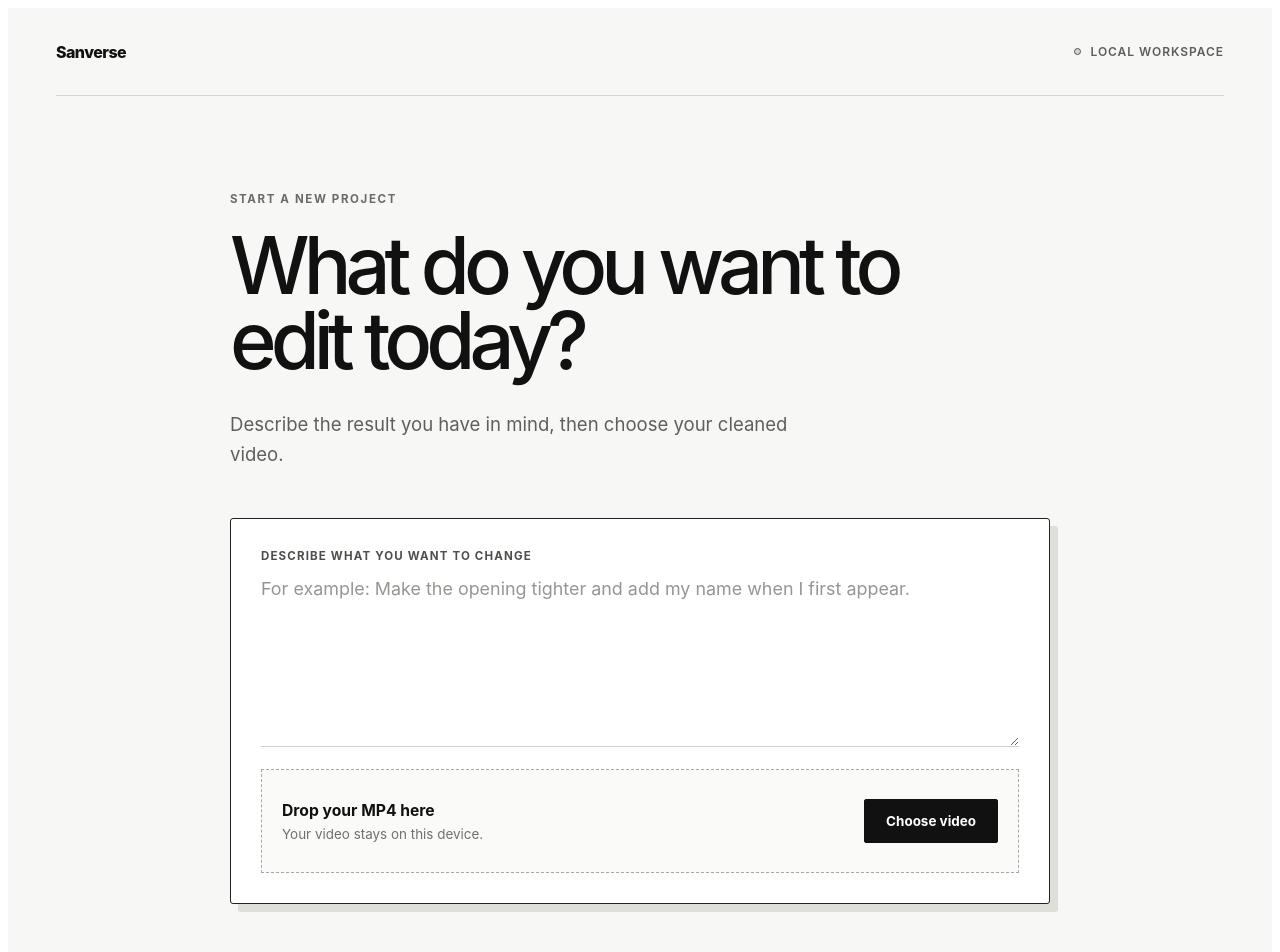
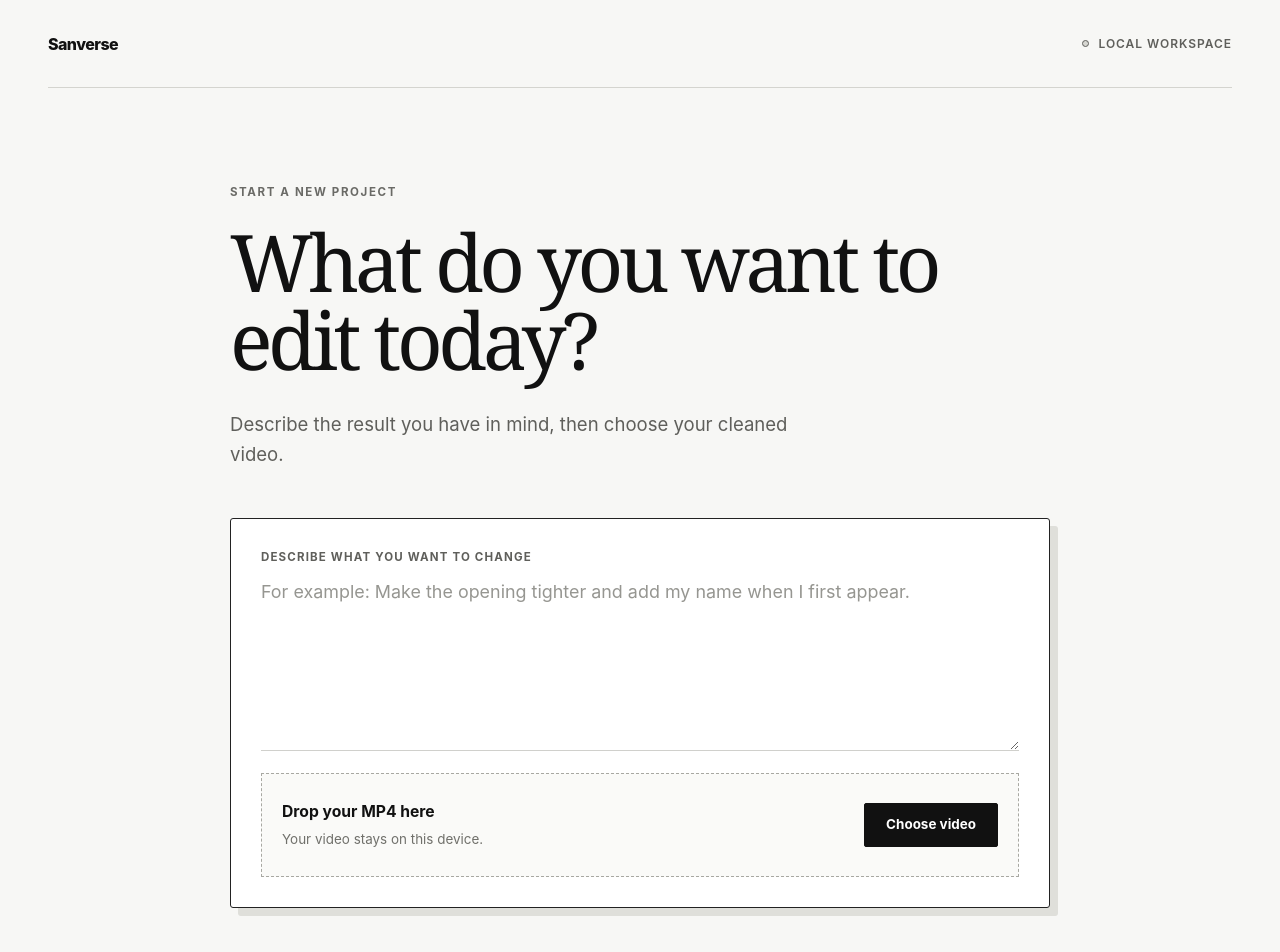
Before and after one commit to budhasantosh010/stage-2-sanverse-video-editing-, a React (Vite) app in the folder apps/web/: page / in a window 1280 px wide. Shown: the top 952 px of the page. Built offline with nearby package versions, Linux system fonts and the light colour scheme.

Commit message:
style: apply accessible Sanverse visual system

```diff
--- a/apps/web/src/main.tsx
+++ b/apps/web/src/main.tsx
@@ -1,6 +1,8 @@
 import { StrictMode } from 'react'
 import { createRoot } from 'react-dom/client'
 
+import './styles/tokens.css'
+import './styles/global.css'
 import { App } from './app/App'
 
 const rootElement = document.getElementById('root')
--- a/apps/web/src/screens/home/HomeScreen.css
+++ b/apps/web/src/screens/home/HomeScreen.css
@@ -1,18 +1,10 @@
 .home-screen {
-  box-sizing: border-box;
   min-height: 100vh;
   padding: 0 48px 56px;
   overflow-x: hidden;
-  color: #111111;
-  background: #f7f7f5;
-  font-family:
-    Inter, ui-sans-serif, -apple-system, BlinkMacSystemFont, "Segoe UI", sans-serif;
-}
-
-.home-screen *,
-.home-screen *::before,
-.home-screen *::after {
-  box-sizing: inherit;
+  color: var(--color-ink);
+  background: var(--color-canvas);
+  font-family: var(--font-body);
 }
 
 .home-screen__topbar {
@@ -22,7 +14,7 @@
   width: min(100%, 1280px);
   height: 88px;
   margin: 0 auto;
-  border-bottom: 1px solid #d5d5d1;
+  border-bottom: 1px solid var(--color-border-soft);
 }
 
 .home-screen__wordmark {
@@ -35,7 +27,7 @@
   display: inline-flex;
   gap: 9px;
   align-items: center;
-  color: #5d5d59;
+  color: var(--color-text-muted);
   font-size: 0.75rem;
   font-weight: 600;
   letter-spacing: 0.08em;
@@ -45,9 +37,9 @@
 .home-screen__status-dot {
   width: 7px;
   height: 7px;
-  border: 1px solid #555551;
+  border: 1px solid var(--color-text-muted);
   border-radius: 50%;
-  background: #d6d6d1;
+  background: var(--color-status);
 }
 
 .home-screen__intro {
@@ -58,7 +50,7 @@
 
 .home-screen__eyebrow {
   margin: 0 0 22px;
-  color: #6a6a66;
+  color: var(--color-text-secondary);
   font-size: 0.72rem;
   font-weight: 700;
   letter-spacing: 0.14em;
@@ -69,31 +61,32 @@
   max-width: 760px;
   margin: 0;
   font-size: clamp(3.35rem, 6.2vw, 6.15rem);
-  font-weight: 540;
-  line-height: 0.95;
-  letter-spacing: -0.075em;
+  font-family: var(--font-display);
+  font-weight: 400;
+  line-height: 0.98;
+  letter-spacing: -0.055em;
 }
 
 .home-screen__lead {
   max-width: 570px;
   margin: 30px 0 48px;
-  color: #5f5f5b;
+  color: var(--color-text-muted);
   font-size: clamp(1rem, 1.5vw, 1.16rem);
   line-height: 1.65;
 }
 
 .home-screen__composer {
   padding: 30px;
-  border: 1px solid #222222;
-  border-radius: 3px;
-  background: #ffffff;
-  box-shadow: 8px 8px 0 #dfdfda;
+  border: var(--border-strong);
+  border-radius: var(--radius-panel);
+  background: var(--color-surface);
+  box-shadow: var(--shadow-editorial);
 }
 
 .home-screen__prompt-label {
   display: block;
   margin-bottom: 12px;
-  color: #4e4e4a;
+  color: var(--color-text-muted);
   font-size: 0.72rem;
   font-weight: 700;
   letter-spacing: 0.1em;
@@ -107,10 +100,10 @@
   padding: 0 0 28px;
   resize: vertical;
   border: 0;
-  border-bottom: 1px solid #d0d0cc;
+  border-bottom: 1px solid var(--color-border-muted);
   border-radius: 0;
   outline: 0;
-  color: #111111;
+  color: var(--color-ink);
   background: transparent;
   font: inherit;
   font-size: 1.12rem;
@@ -118,12 +111,13 @@
 }
 
 .home-screen__prompt::placeholder {
-  color: #969691;
+  color: var(--color-placeholder);
 }
 
 .home-screen__prompt:focus-visible {
-  border-bottom-color: #111111;
-  box-shadow: 0 2px 0 -1px #111111;
+  border-bottom-color: var(--color-ink);
+  outline: var(--focus-ring);
+  outline-offset: var(--focus-offset);
 }
 
 .home-screen__drop-zone {
@@ -134,15 +128,15 @@
   min-height: 104px;
   margin-top: 22px;
   padding: 20px;
-  border: 1px dashed #a8a8a2;
-  background: #fafaf8;
+  border: 1px dashed var(--color-border-dashed);
+  background: var(--color-surface-raised);
 }
 
 .home-screen__drop-zone[data-dragging="true"] {
-  border-color: #111111;
-  outline: 2px solid #111111;
+  border-color: var(--color-ink);
+  outline: 2px solid var(--color-ink);
   outline-offset: 3px;
-  background: #efefeb;
+  background: var(--color-workspace-active);
 }
 
 .home-screen__drop-title,
@@ -157,7 +151,7 @@
 
 .home-screen__drop-note {
   margin-top: 6px;
-  color: #70706b;
+  color: var(--color-text-subtle);
   font-size: 0.84rem;
 }
 
@@ -170,22 +164,22 @@
   justify-content: center;
   padding: 0 21px;
   cursor: pointer;
-  border: 1px solid #111111;
-  border-radius: 2px;
-  color: #ffffff;
-  background: #111111;
+  border: 1px solid var(--color-ink);
+  border-radius: var(--radius-small);
+  color: var(--color-surface);
+  background: var(--color-ink);
   font-size: 0.84rem;
   font-weight: 700;
 }
 
 .home-screen__choose-button:hover {
-  color: #111111;
-  background: #ffffff;
+  color: var(--color-ink);
+  background: var(--color-surface);
 }
 
 .home-screen__choose-button:focus-within {
-  outline: 3px solid #767676;
-  outline-offset: 3px;
+  outline: var(--focus-ring);
+  outline-offset: var(--focus-offset);
 }
 
 .home-screen__file-input {
@@ -200,8 +194,8 @@
 .home-screen__error {
   margin: 16px 0 0;
   padding-left: 13px;
-  border-left: 3px solid #111111;
-  color: #111111;
+  border-left: 3px solid var(--color-ink);
+  color: var(--color-ink);
   font-size: 0.88rem;
   font-weight: 700;
 }
@@ -213,12 +207,12 @@
   width: min(100%, 1280px);
   margin: 0 auto;
   padding: 34px 0 20px;
-  border-top: 1px solid #bdbdb8;
+  border-top: 1px solid var(--color-border-strong);
 }
 
 .home-screen__section-index {
   margin: 0 0 10px;
-  color: #777772;
+  color: var(--color-text-disabled);
   font-size: 0.7rem;
   font-weight: 700;
   letter-spacing: 0.12em;
@@ -234,7 +228,7 @@
 .home-screen__empty {
   align-self: end;
   margin: 0;
-  color: #767671;
+  color: var(--color-text-subtle);
   font-size: 0.94rem;
 }
 
@@ -266,7 +260,7 @@
 
   .home-screen__composer {
     padding: 22px;
-    box-shadow: 5px 5px 0 #dfdfda;
+    box-shadow: var(--shadow-editorial-compact);
   }
 
   .home-screen__drop-zone {
@@ -287,11 +281,3 @@
     align-self: auto;
   }
 }
-
-@media (prefers-reduced-motion: reduce) {
-  .home-screen *,
-  .home-screen *::before,
-  .home-screen *::after {
-    scroll-behavior: auto;
-  }
-}
--- /dev/null
+++ b/apps/web/src/styles/global.css
@@ -0,0 +1,49 @@
+*,
+*::before,
+*::after {
+  box-sizing: border-box;
+}
+
+html {
+  min-width: 320px;
+  background: var(--color-canvas);
+  font-family: var(--font-body);
+  line-height: 1.5;
+  text-rendering: optimizeLegibility;
+  -webkit-font-smoothing: antialiased;
+}
+
+body {
+  min-width: 320px;
+  min-height: 100vh;
+  margin: 0;
+  color: var(--color-ink);
+  background: var(--color-canvas);
+}
+
+button,
+textarea,
+input {
+  font: inherit;
+}
+
+:focus-visible {
+  outline: var(--focus-ring);
+  outline-offset: var(--focus-offset);
+}
+
+::selection {
+  color: var(--color-surface);
+  background: var(--color-ink);
+}
+
+@media (prefers-reduced-motion: reduce) {
+  *,
+  *::before,
+  *::after {
+    scroll-behavior: auto !important;
+    animation-duration: 0.01ms !important;
+    animation-iteration-count: 1 !important;
+    transition-duration: 0.01ms !important;
+  }
+}
--- /dev/null
+++ b/apps/web/src/styles/tokens.css
@@ -0,0 +1,42 @@
+:root {
+  color-scheme: light;
+
+  --color-ink: #111111;
+  --color-ink-strong: #000000;
+  --color-canvas: #f7f7f5;
+  --color-surface: #ffffff;
+  --color-surface-raised: #fafaf8;
+  --color-surface-subtle: #f8f8f6;
+  --color-workspace: #eeeeeb;
+  --color-workspace-active: #efefeb;
+  --color-track: #e4e4e0;
+  --color-control-disabled: #ddddda;
+  --color-status: #d6d6d1;
+  --color-shadow: #dfdfda;
+  --color-video-frame: #171717;
+
+  --color-text-muted: #5f5f5b;
+  --color-text-secondary: #6a6a66;
+  --color-text-subtle: #70706b;
+  --color-text-disabled: #777773;
+  --color-placeholder: #969691;
+
+  --color-border-ink: #222222;
+  --color-border: #c8c8c3;
+  --color-border-soft: #d4d4cf;
+  --color-border-muted: #d0d0cc;
+  --color-border-strong: #bdbdb8;
+  --color-border-dashed: #a8a8a2;
+
+  --font-body: Inter, ui-sans-serif, -apple-system, BlinkMacSystemFont, "Segoe UI", sans-serif;
+  --font-display: Georgia, "Times New Roman", Times, serif;
+
+  --border-subtle: 1px solid var(--color-border);
+  --border-strong: 1px solid var(--color-border-ink);
+  --radius-small: 2px;
+  --radius-panel: 3px;
+  --shadow-editorial: 8px 8px 0 var(--color-shadow);
+  --shadow-editorial-compact: 5px 5px 0 var(--color-shadow);
+  --focus-ring: 3px solid var(--color-ink);
+  --focus-offset: 3px;
+}
```
Also changed, not shown: apps/web/src/screens/studio/StudioScreen.css (+29 -45 lines), 1 other file (tests, documents, lock files or other folders).
